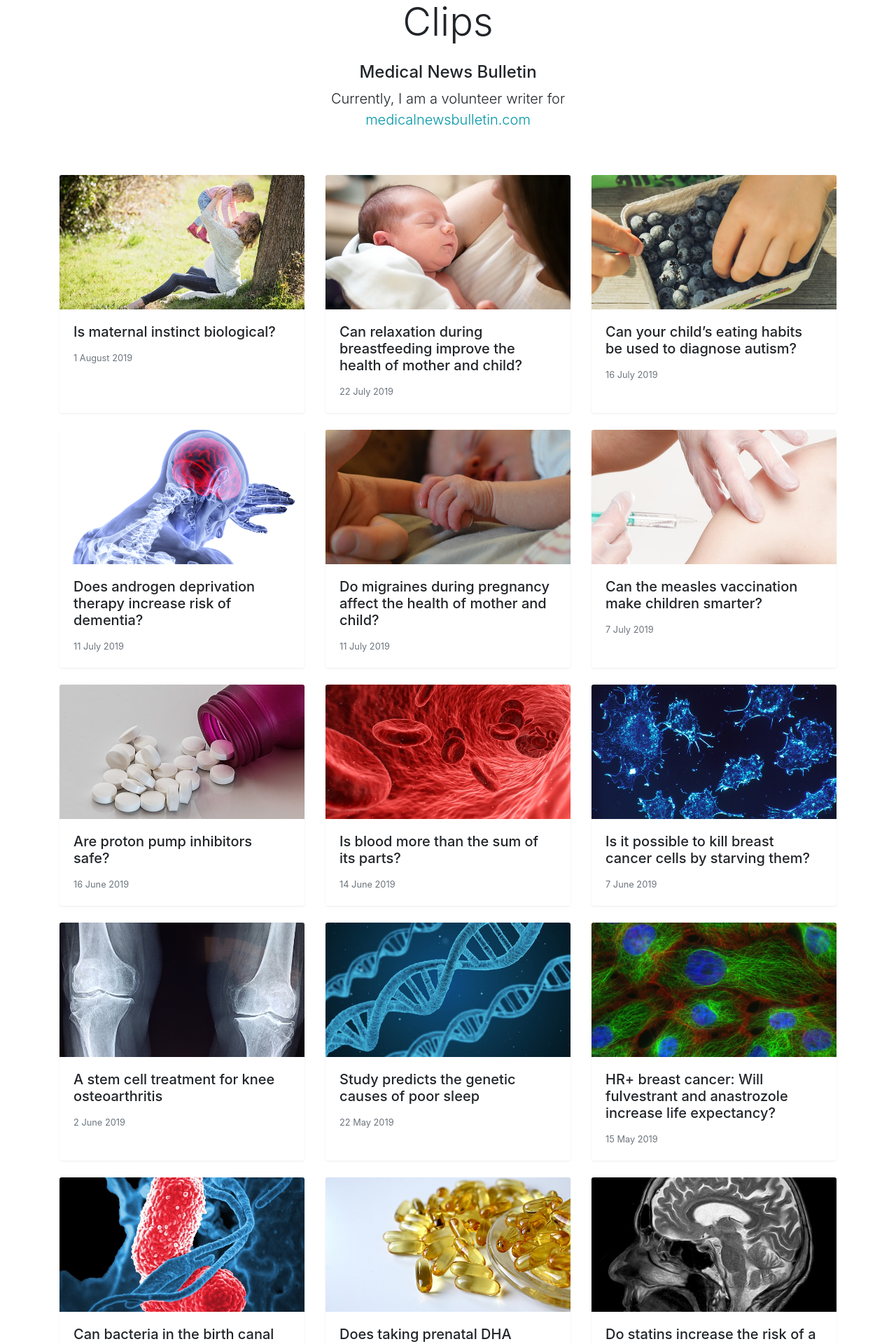
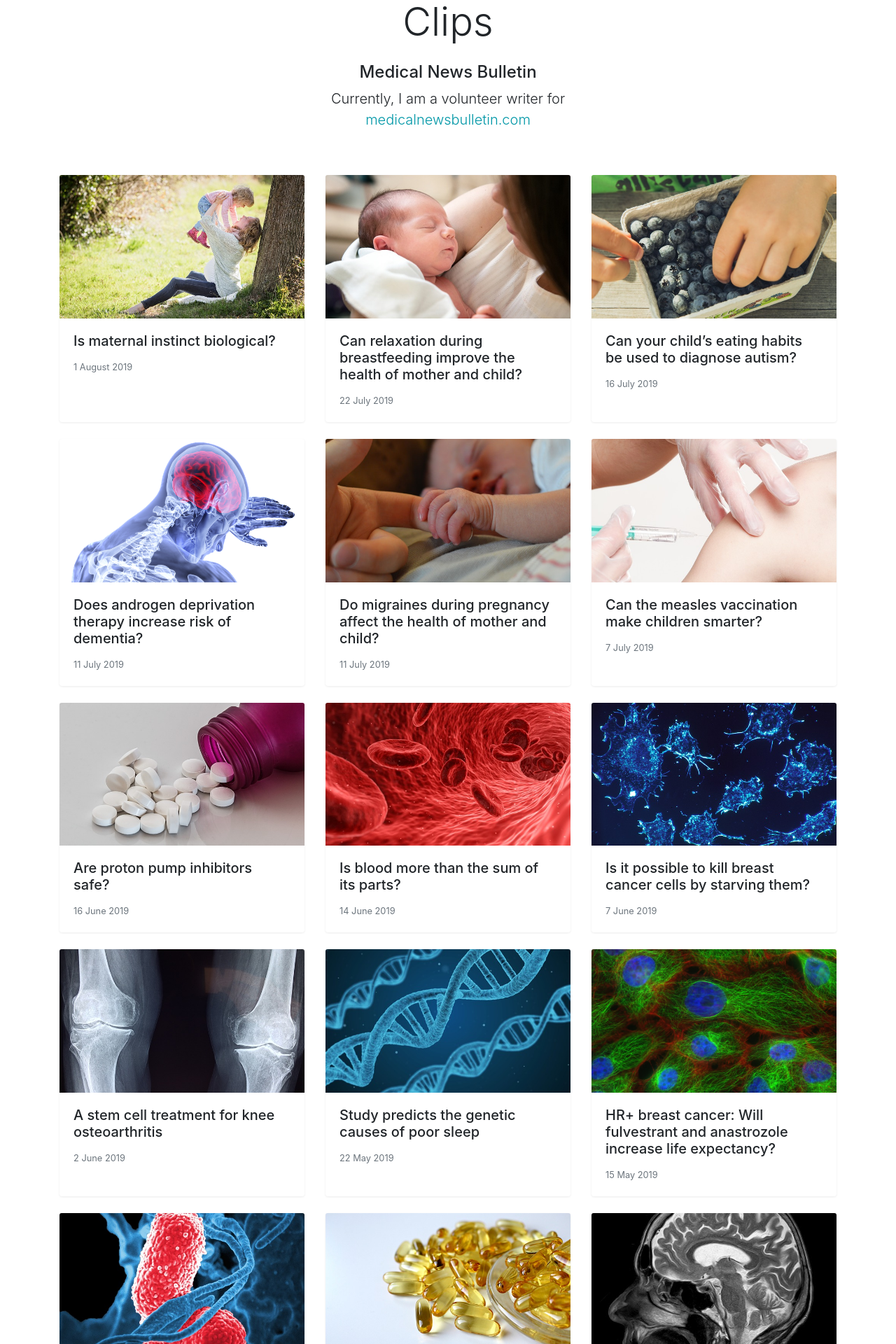
Before and after one commit to tbourhill/tbourhill.github.io, a Jekyll site: the page built from clips.html, in a window 1280 px wide. Shown: the part 645-2565 px from the top of the page at 70% size. Built offline with Jekyll 4.4.1, drawn with Linux system fonts in a browser that asks for light colours; nearby versions of some CDN libraries.

Commit message:
Increased image size in cards

```diff
--- a/_sass/main.scss
+++ b/_sass/main.scss
@@ -1,7 +1,23 @@
-.card-img-top {
-  width: 100%;
-  height: 15vw;
-  object-fit: cover;
+
+@include media-breakpoint-up(md) {
+  .card-img-top {
+    height: 16vw;
+    object-fit: cover;
+  }
+}
+
+@include media-breakpoint-only(sm) {
+  .card-img-top {
+    height: 24vw;
+    object-fit: cover;
+  }
+}
+
+@include media-breakpoint-only(xs) {
+  .card-img-top {
+    height: 40vw;
+    object-fit: cover;
+  }
 }
 
 .no-padding {
--- a/clips.html
+++ b/clips.html
@@ -15,7 +15,7 @@ title: Tarryn Bourhill
 <div class="container">
   <div class="row">
     {% for clip in site.data.clips %}
-      <div class="col-lg-4 mb-4">
+      <div class="col-xs-10 col-sm-6 col-lg-4 mb-4">
         <a href="{{ clip.link }}" class="card-wrapper">
           <div class="card h-100 card-shadow">
             <img src="{{ clip.image }}" class="card-img-top" alt="Card image">
```
